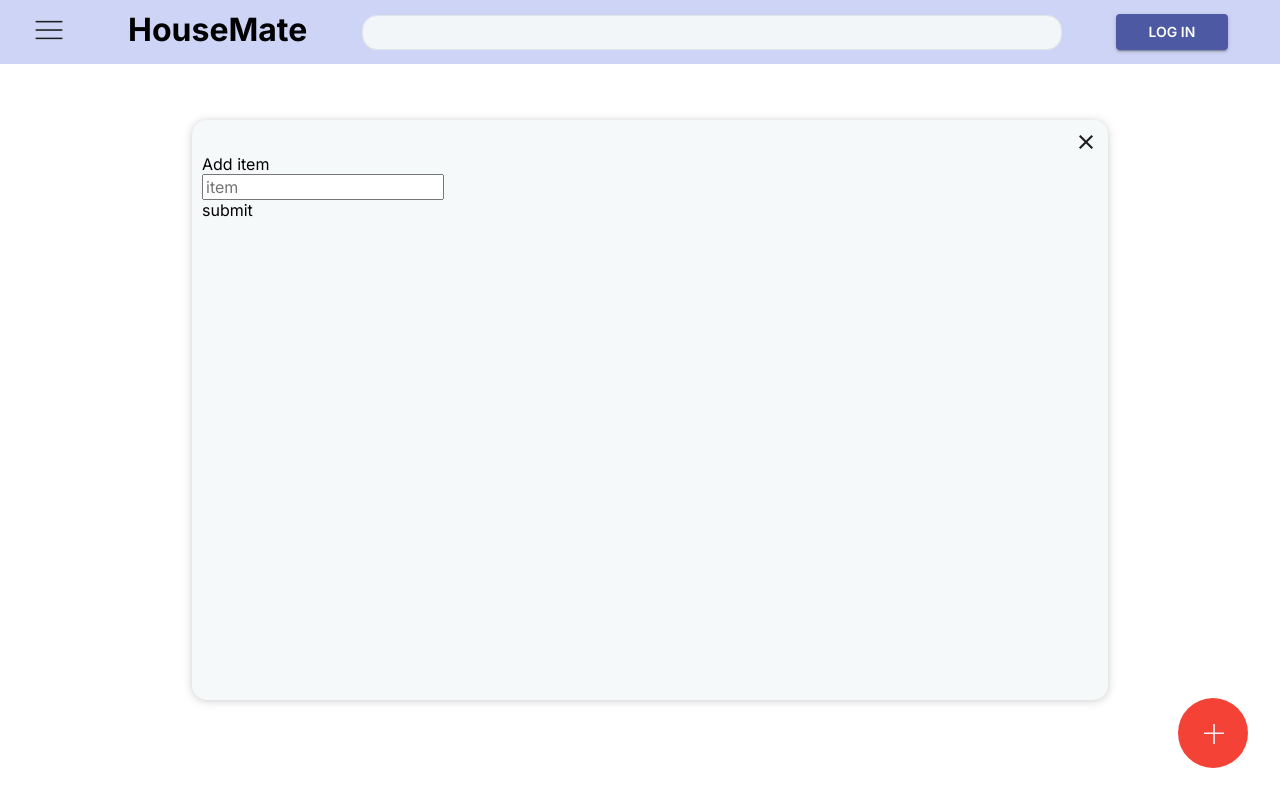
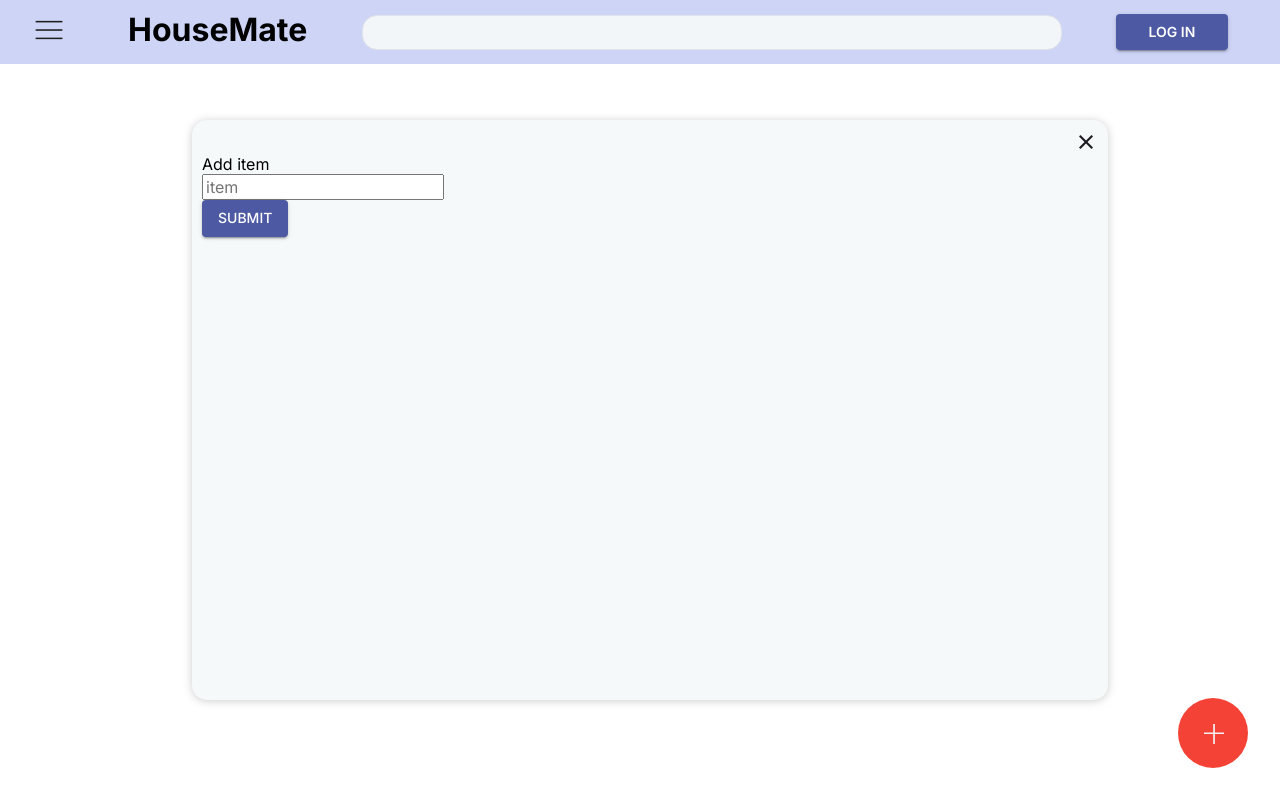
Before and after one commit to yublee71/WEB_HouseMate_FE, a React (Vite) app: page / in a window 1280 px wide. Both pictures are taken after a click on the button 1213 px from the left and 733 px from the top of the page. Built offline with nearby package versions, Linux system fonts and the light colour scheme; no server answers; some icons are missing.

Commit message:
feat: structure categories

```diff
--- a/src/App.jsx
+++ b/src/App.jsx
@@ -30,14 +30,14 @@ const theme = createTheme({
 
 function App() {
   const [groceries, setgroceries] = useState([
-    { item: "grocery list1" },
-    { item: "grocery list2" },
-    { item: "grocery list3" },
+    { item: "potato", category: 0 },
+    { item: "avocado", category: 0 },
+    { item: "towel", category: 1 },
   ]);
   const [chores, setchores] = useState([
-    { item: "to-do list1" },
-    { item: "to-do list2" },
-    { item: "to-do list3" },
+    { item: "clean the oven", owner: "Yubeen Lee" },
+    { item: "take out the garbage", owner: "Yubeen :ee" },
+    { item: "vacuum", owner: "my flatmate" },
   ]);
   return (
     <ThemeProvider theme={theme}>
@@ -52,7 +52,6 @@ function App() {
         chores={chores}
         setchores={setchores}
       ></AddButton>
-      {/* <Footer></Footer> */}
     </ThemeProvider>
   );
 }
--- a/src/components/addsection.jsx
+++ b/src/components/addsection.jsx
@@ -1,5 +1,6 @@
 import styled from "styled-components";
 import { useState } from "react";
+import { Button } from "@mui/material";
 
 const StyledAddSection = styled.section`
   position: fixed;
@@ -47,7 +48,9 @@ export function AddSection(props) {
       >
         <label htmlFor="item">Add item</label>
         <input type="text" id="item" name="item" placeholder="item" required />
-        <button type="submit">submit</button>
+        <Button type="submit" variant="contained">
+          submit
+        </Button>
       </form>
     </StyledAddSection>
   );
--- a/src/components/section.jsx
+++ b/src/components/section.jsx
@@ -1,4 +1,5 @@
-import { Box, Tab, Tabs, Divider } from "@mui/material";
+import { Box, Tab, Tabs, Divider, Typography } from "@mui/material";
+import { useState } from "react";
 import styled from "styled-components";
 
 const StyledSection = styled.section`
@@ -14,43 +15,66 @@ const StyledUl = styled.ul`
   flex-direction: column;
   gap: 30px;
   padding: 0px;
-  margin-top: 40px;
+  /* margin-top: 40px; */
   font-size: 18px;
   @media (max-width: 600px) {
     gap: 10px;
     margin-top: 15px;
   }
 `;
-// const StyledSectionDiv = styled.div`
-//   height: 3rem;
-//   margin: 10px 0;
-//   border-radius: 15px;
-//   background-color: var(--color-grey-100);
-//   display: flex;
-//   align-items: center;
-//   div {
-//     width: 50%;
-//   }
-//   div:first-child {
-//     height: 2.2rem;
-//     width: 50%;
-//     border-radius: 13px;
-//     margin: 0 8px;
-//     background-color: white;
-//     box-shadow: 0px 1px 9px rgba(128, 128, 128, 0.404);
-//   }
-// `;
 
 const StyledInput = styled.input`
   display: inline-block;
   margin-right: 14px;
 `;
 
+function TabPanel(props) {
+  const { children, value, index, ...other } = props;
+  return (
+    <Typography
+      component="div"
+      role="tabpanel"
+      hidden={value !== index}
+      id={`scrollable-auto-tabpanel-${index}`}
+      aria-labelledby={`scrollable-auto-tab-${index}`}
+      {...other}
+    >
+      <Box p={3}>
+        <StyledUl>{children}</StyledUl>
+      </Box>
+    </Typography>
+  );
+}
+
+function allyProps(index) {
+  return {
+    id: `scrollable-auto-tab-${index}`,
+    "aria-controls": `scrollable-auto-tabpanel-${index}`,
+  };
+}
+
 export function Section({ title, content }) {
-  const lis = [];
+  const [value, setValue] = useState(0);
+  const handleChange = (event, newValue) => {
+    setValue(newValue);
+  };
+  const recurringLis = [];
   for (let i = 0; i < content.length; i++) {
     let t = content[i];
-    lis.push(
+    if (t.category == 0)
+      recurringLis.push(
+        <div key={i}>
+          <StyledInput type="checkbox" />
+          {t.item}
+          <Divider sx={{ marginTop: "20px" }} />
+        </div>
+      );
+  }
+  const oneOffLis = [];
+  for (let i = 0; i < content.length; i++) {
+    let t = content[i];
+    if (t.category == 1)
+      oneOffLis.push(
         <div key={i}>
           <StyledInput type="checkbox" />
           {t.item}
@@ -63,25 +87,35 @@ export function Section({ title, content }) {
       <h2>{title}</h2>
       <Box sx={{ borderBottom: 1, borderColor: "divider" }}>
         <Tabs
-          aria-label="basic tabs example"
+          aria-label="section tabs"
           variant="fullWidth"
+          scrollButtons="auto"
           centered
-          value={1}
+          value={value}
+          onChange={handleChange}
           sx={{ fontSize: "18px" }}
         >
           <Tab
             label="Recurring"
-            value={1}
-            sx={{ zIndex: "-1", textTransform: "none", font: "inherit" }}
+            value={0}
+            sx={{ textTransform: "none", font: "inherit" }}
+            {...allyProps(0)}
           />
           <Tab
             label="One-off"
-            value={2}
-            sx={{ zIndex: "-1", textTransform: "none", font: "inherit" }}
+            value={1}
+            sx={{ textTransform: "none", font: "inherit" }}
+            {...allyProps(1)}
           />
         </Tabs>
       </Box>
-      <StyledUl>{lis}</StyledUl>
+      <TabPanel value={value} index={0}>
+        {recurringLis}
+      </TabPanel>
+      <TabPanel value={value} index={1}>
+        {oneOffLis}
+      </TabPanel>
+      {/* <StyledUl>{lis}</StyledUl> */}
     </StyledSection>
   );
 }
```
Lines whose indentation alone changed are shown as unchanged.
